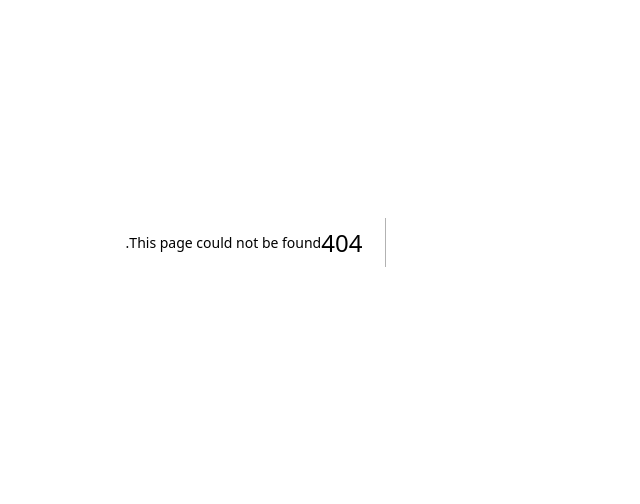
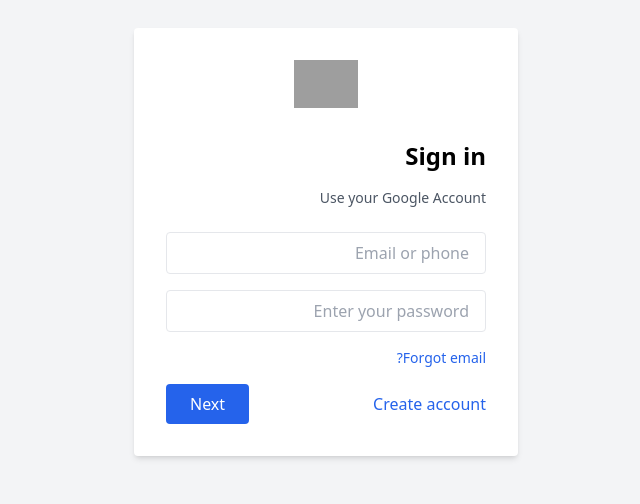
Before and after one commit to leeya018/landing-page, a Next.js app: page /gmial/login in a window 1280 px wide. Before the commit this address had no page. Shown: the part 158-662 px from the top of the page, without its empty margins (416-1056 px from the left). Built offline with nearby package versions, Linux system fonts and the light colour scheme; grey boxes are pictures that could not be loaded.

Commit message:
login fake

```diff
--- /dev/null
+++ b/src/app/api/login/route.js
@@ -0,0 +1,28 @@
+// src/app/api/login/route.js
+
+export async function POST(request) {
+  try {
+    const body = await request.json();
+    const { email, password } = body;
+
+    // Basic validation
+    if (!email || !password) {
+      return Response.json(
+        { message: "Email and password are required" },
+        { status: 400 }
+      );
+    }
+
+    return Response.json({ message: "Login is good" }, { status: 200 });
+  } catch (error) {
+    return Response.json({ message: "Something went wrong" }, { status: 500 });
+  }
+}
+
+// Optionally export other methods
+export async function GET() {
+  return Response.json(
+    { message: "GET not supported on this endpoint" },
+    { status: 405 }
+  );
+}
--- /dev/null
+++ b/src/app/gmial/login/page.tsx
@@ -0,0 +1,97 @@
+"use client"; // pages/login.js
+
+import { useState } from "react";
+
+export default function LoginPage() {
+  const [email, setEmail] = useState("");
+  const [password, setPassword] = useState("");
+  const [error, setError] = useState("");
+  const [success, setSuccess] = useState("");
+
+  const handleSubmit = async (e) => {
+    e.preventDefault();
+
+    try {
+      const res = await fetch("/api/login", {
+        method: "POST",
+        headers: {
+          "Content-Type": "application/json",
+        },
+        body: JSON.stringify({ email, password }),
+      });
+
+      const data = await res.json();
+
+      if (res.ok) {
+        setSuccess(`Success! `);
+        setError("");
+      } else {
+        setError(data.message);
+        setSuccess("");
+      }
+    } catch (err) {
+      setError("Something went wrong.");
+      setSuccess("");
+    }
+  };
+
+  return (
+    <div className="flex justify-center items-center min-h-screen bg-gray-100">
+      <div className="bg-white p-8 rounded shadow-md w-96">
+        <div className="flex justify-center mb-8">
+          <img
+            src="https://ssl.gstatic.com/ui/v1/icons/mail/rfr/logo_gmail_lockup_default_1x_r2.png"
+            alt="Gmail Logo"
+            className="h-12"
+          />
+        </div>
+
+        <h2 className="text-2xl font-semibold mb-4">Sign in</h2>
+        <p className="text-sm text-gray-600 mb-6">Use your Google Account</p>
+
+        <form onSubmit={handleSubmit} className="space-y-4">
+          <input
+            type="email"
+            value={email}
+            onChange={(e) => setEmail(e.target.value)}
+            placeholder="Email or phone"
+            className="w-full px-4 py-2 border rounded focus:outline-none focus:ring-2 focus:ring-blue-600"
+            required
+          />
+
+          <input
+            type="password"
+            value={password}
+            onChange={(e) => setPassword(e.target.value)}
+            placeholder="Enter your password"
+            className="w-full px-4 py-2 border rounded focus:outline-none focus:ring-2 focus:ring-blue-600"
+            required
+          />
+
+          {error && <p className="text-red-500 text-sm">{error}</p>}
+          {success && <p className="text-green-500 text-sm">{success}</p>}
+
+          <div className="flex justify-between text-sm text-blue-600 mt-2">
+            <button type="button">Forgot email?</button>
+          </div>
+
+          <div className="flex justify-between items-center mt-6">
+            <button
+              type="button"
+              className="text-blue-600 font-medium hover:underline"
+            >
+              Create account
+            </button>
+
+            <button
+              type="submit"
+              className="bg-blue-600 text-white px-6 py-2 rounded hover:bg-blue-700"
+            >
+              Next
+            </button>
+          </div>
+        </form>
+      </div>
+    </div>
+  );
+}
```
